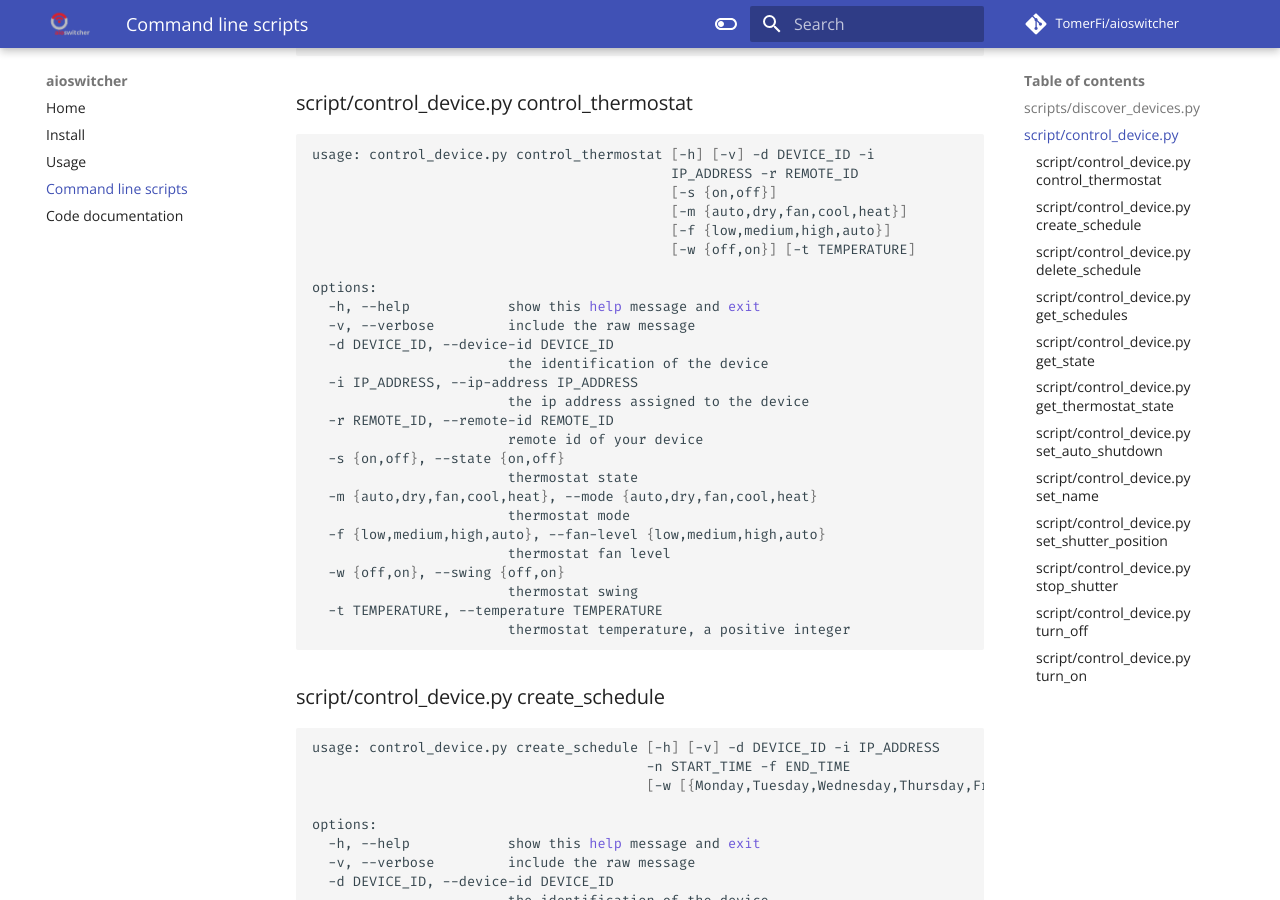
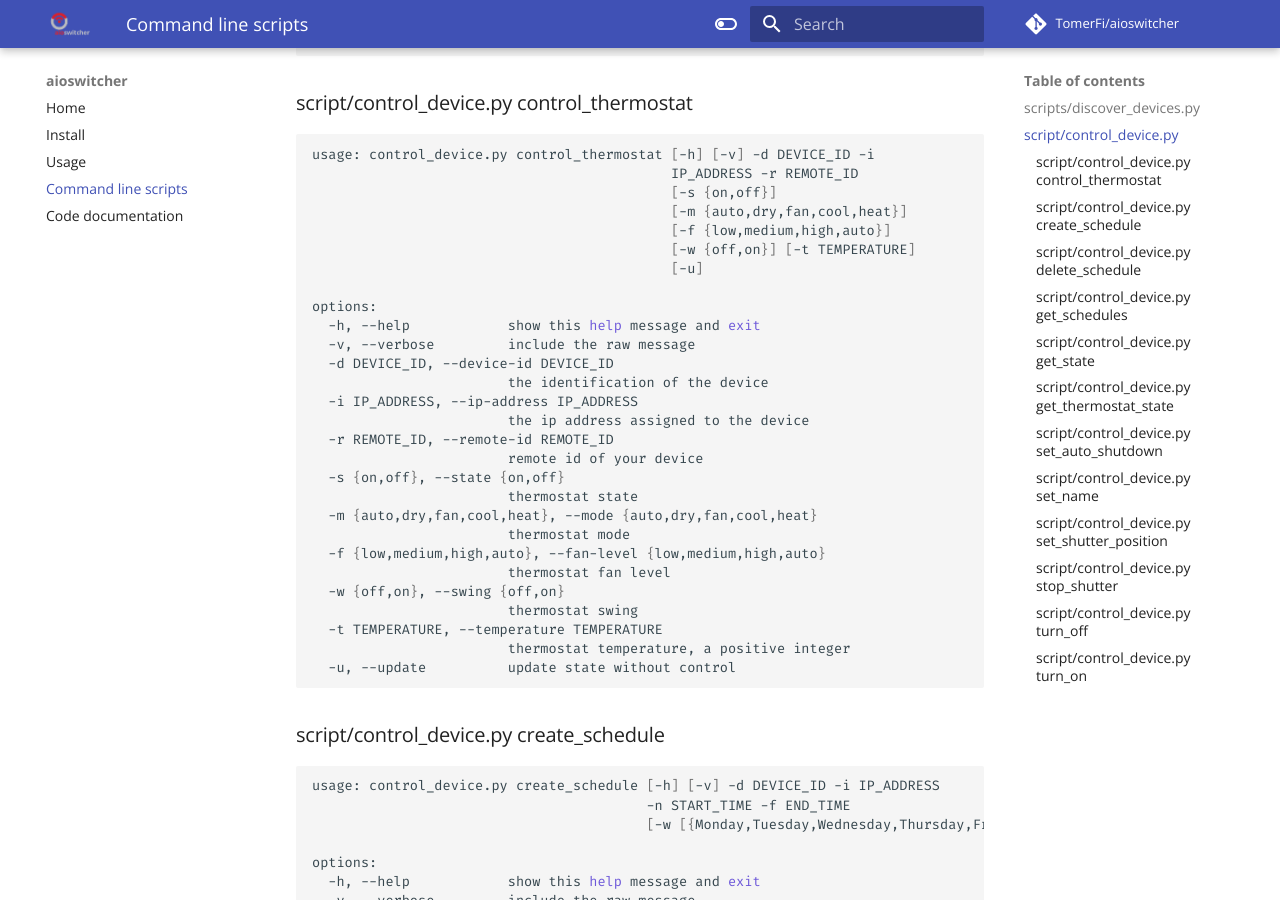
Before and after one commit to TomerFi/aioswitcher, an MkDocs documentation site: the page built from docs/scripts.md, in a window 1280 px wide and 900 px high, scrolled down 2439 px. Built offline with MkDocs 1.6.1 and Material for MkDocs 9.7.7, drawn with Linux system fonts in a browser that asks for light colours; comment, search, counter and statistics services are not loaded.

Commit message:
docs: added new update argument for control_thremostat script to docs (#573)
Signed-off-by: Tomer Figenblat <tomer.figenblat@gmail.com>

Signed-off-by: Tomer Figenblat <tomer.figenblat@gmail.com>

````diff
--- a/docs/scripts.md
+++ b/docs/scripts.md
@@ -131,6 +131,7 @@ usage: control_device.py control_thermostat [-h] [-v] -d DEVICE_ID -i
                                             [-m {auto,dry,fan,cool,heat}]
                                             [-f {low,medium,high,auto}]
                                             [-w {off,on}] [-t TEMPERATURE]
+                                            [-u]
 
 options:
   -h, --help            show this help message and exit
@@ -151,6 +152,7 @@ options:
                         thermostat swing
   -t TEMPERATURE, --temperature TEMPERATURE
                         thermostat temperature, a positive integer
+  -u, --update          update state without control
 ```
 
 ### script/control_device.py create_schedule
````
